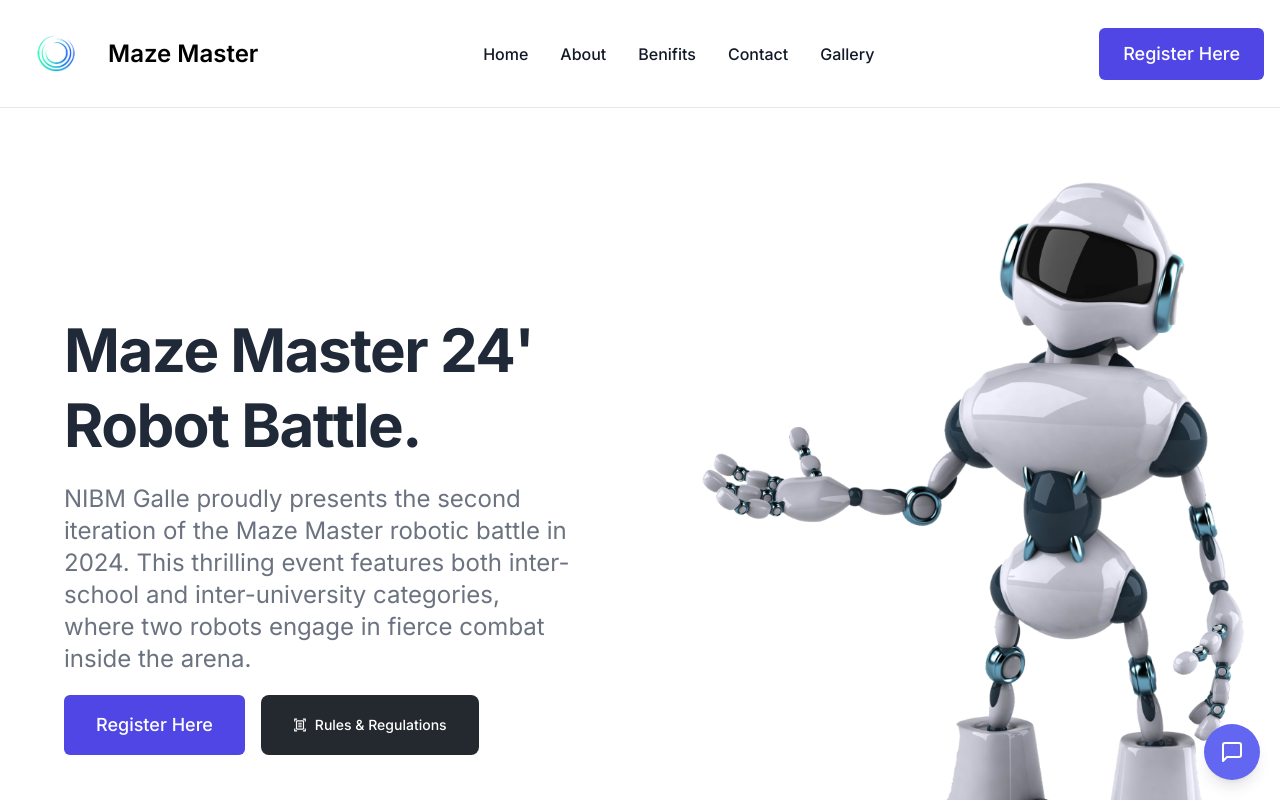
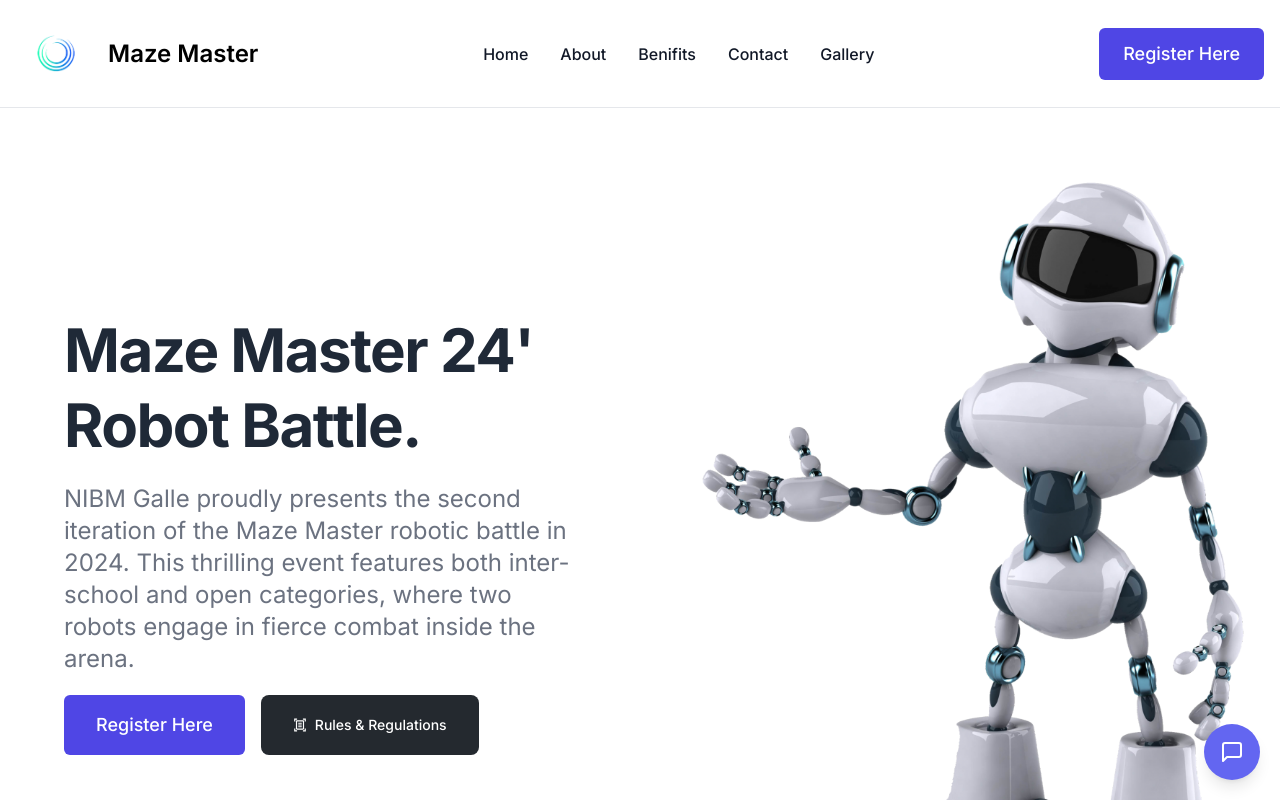
Before and after one commit to senaleevisal/maze-master, a Next.js app: page / in a window 1280 px wide. Shown: the top 800 px of the page. Built offline with nearby package versions, Linux system fonts and the light colour scheme.

Commit message:
Update Hero.tsx

```diff
--- a/src/components/Hero.tsx
+++ b/src/components/Hero.tsx
@@ -31,7 +31,7 @@
               Maze Master 24' Robot Battle.
             </h1>
             <p className="py-5 text-xl leading-normal text-gray-500 lg:text-xl xl:text-2xl dark:text-gray-300">
-            NIBM Galle proudly presents the second iteration of the Maze Master robotic battle in 2024. This thrilling event features both inter-school and inter-university categories, where two robots engage in fierce combat inside the arena.
+            NIBM Galle proudly presents the second iteration of the Maze Master robotic battle in 2024. This thrilling event features both inter-school and open categories, where two robots engage in fierce combat inside the arena.
             </p>
 
             <div className="flex flex-col items-start space-y-3 sm:space-x-4 sm:space-y-0 sm:items-center sm:flex-row hover:scale-110">
```
